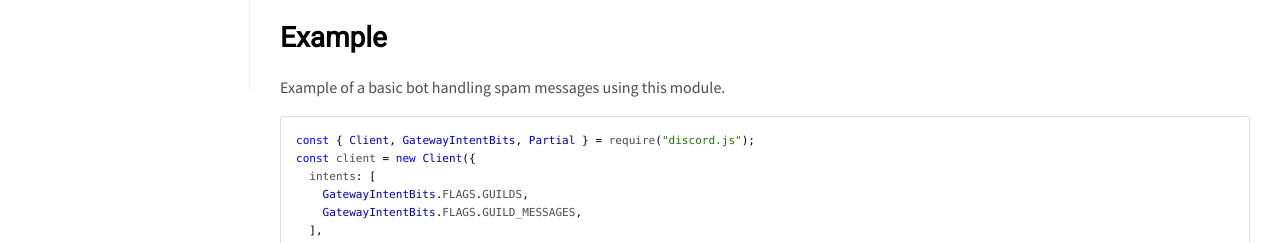
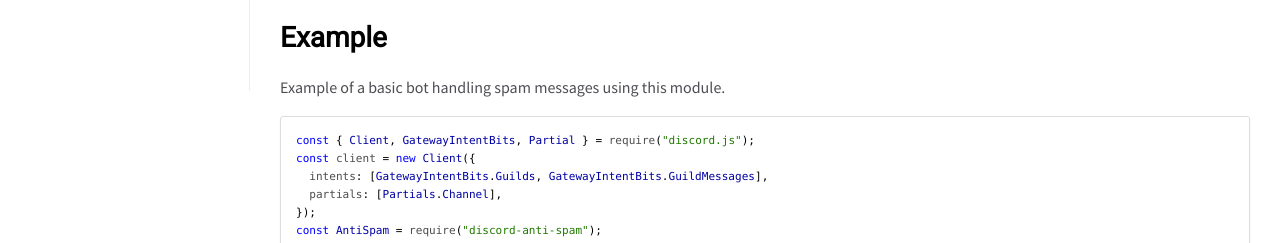
Before and after one commit to Michael-J-Scofield/discord-anti-spam, a website: page docs/index.html in a window 1280 px wide. Shown: the part 709-952 px from the top of the page. Drawn offline with nearby package versions, Linux system fonts and the light colour scheme.

Commit message:
Update docs and ignorepermissions method

```diff
--- a/docs/index.html
+++ b/docs/index.html
@@ -61,10 +61,7 @@
 <p>Example of a basic bot handling spam messages using this module.</p>
 <pre class="prettyprint source lang-js"><code>const { Client, GatewayIntentBits, Partial } = require(&quot;discord.js&quot;);
 const client = new Client({
-  intents: [
-    GatewayIntentBits.FLAGS.GUILDS,
-    GatewayIntentBits.FLAGS.GUILD_MESSAGES,
-  ],
+  intents: [GatewayIntentBits.Guilds, GatewayIntentBits.GuildMessages],
   partials: [Partials.Channel],
 });
 const AntiSpam = require(&quot;discord-anti-spam&quot;);
@@ -80,6 +77,7 @@
   unMuteTime: 60, // Time in minutes before the user will be able to send messages again.
   verbose: true, // Whether or not to log every action in the console.
   removeMessages: true, // Whether or not to remove all messages sent by the user.
+  ignoredPermissions: [PermissionFlagsBits.Administrator], // If the user has the following permissions, ignore him.
   // For more options, see the documentation:
 });
 
--- a/index.js
+++ b/index.js
@@ -105,7 +105,7 @@
  * @property {Discord.Snowflake|string[]|IgnoreRoleFunction} [ignoredRoles=[]] Array of role IDs or role names that are ignored. Members with one of these roles will be ignored.
  * @property {Discord.Snowflake|string[]|IgnoreGuildFunction} [ignoredGuilds=[]] Array of guild IDs or guild names that are ignored.
  * @property {Discord.Snowflake|string[]|IgnoreChannelFunction} [ignoredChannels=[]] Array of channel IDs or channel names that are ignored.
- * @property {Discord.PermissionString[]} [ignoredPermissions=[]] Users with at least one of these permissions will be ignored.
+ * @property {Discord.PermissionString[]} [ignoredPermissions=[]] Users with at least one of these permissions will be ignored. Please use the PermissionFlagsBits function. (https://discord.js.org/#/docs/discord.js/main/class/PermissionsBitField?scrollTo=s-Flags)
  * @property {boolean} [ignoreBots=true] Whether bots should be ignored.
  *
  * @property {boolean} [warnEnabled=true] Whether warn sanction is enabled.
```
Also changed, not shown: docs/global.html (+1 -1 lines), README.md.
